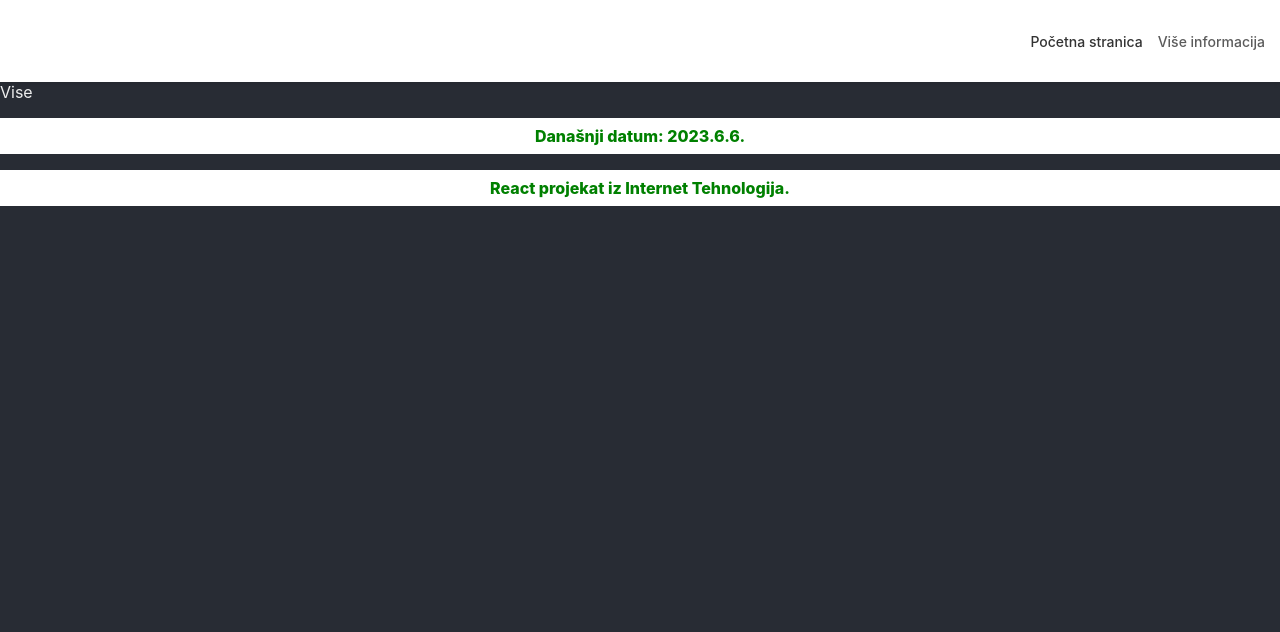
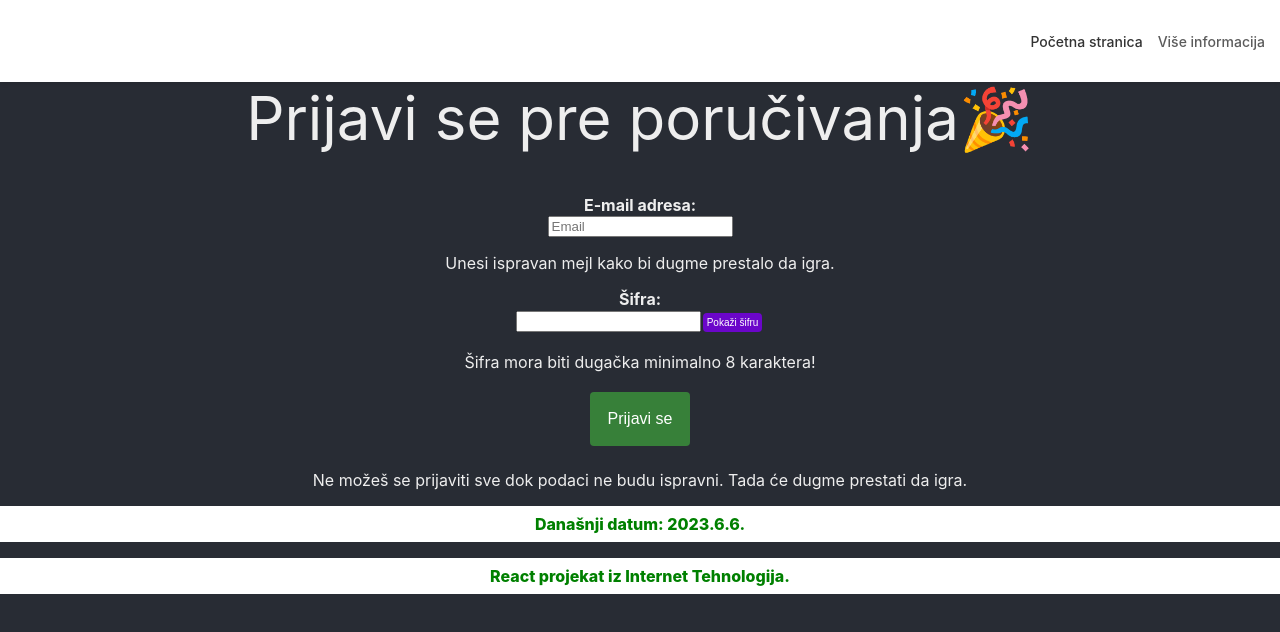
Before and after one commit to marijaoo/reactdomaci, a React (Create React App) app: page /vise in a window 1280 px wide. Shown: the top 632 px of the page. Built offline with nearby package versions, Linux system fonts and the light colour scheme.

Commit message:
Dodata funkcionalnost stranice Vise

```diff
--- a/src/App.css
+++ b/src/App.css
@@ -86,6 +86,23 @@
   cursor: pointer;
   border-radius: 4px;
   transition: background-color 1s ease;
+}
+
+.button2 {
+background-color: #6b06ca;
+  border: none;
+  color: white;
+  text-align: center;
+  display: inline-block;
+  font-size: 10px;
+  cursor: pointer;
+  border-radius: 4px;
+  transition: background-color 1s ease;
+  padding: 4px;
+}
+
+.button2:hover {
+background-color: #461c22;
 }
 
 button:hover {
--- a/src/projekat/Vise.jsx
+++ b/src/projekat/Vise.jsx
@@ -1,11 +1,145 @@
-import React, { Component } from 'react'
 
-export class Vise extends Component {
-  render() {
-    return (
-      <div>Vise</div>
+import React, { useState } from 'react'
+
+function App() {
+  const minPasswordLength = 8
+
+  const [form, setForm] = useState({
+    email: '',
+    password: '',
+  })
+
+  const [toggleClass, setToggleClass] = useState(false)
+  const [isPasswordShown, setPasswordShown] = useState(false)
+
+  const handleForm = (e) => {
+    setForm({
+      ...form,
+      [e.target.name]: e.target.value,
+    })
+  }
+
+  const validateEmail = (email) => String(email)
+    .toLowerCase()
+    .trim() // ignorisi prazna polja koja korisnik unese
+    .match(
+      /^(([^<>()[\]\\.,;:\s@"]+(\.[^<>()[\]\\.,;:\s@"]+)*)|(".+"))@((\[[0-9]{1,3}\.[0-9]{1,3}\.[0-9]{1,3}\.[0-9]{1,3}\])|(([a-zA-Z\-0-9]+\.)+[a-zA-Z]{2,}))$/,
     )
+
+  const annoyingSubmitButton = () => {
+    if (
+      form.password.length < minPasswordLength
+      || !validateEmail(form.email)
+    ) {
+      setToggleClass((prevState) => !prevState)
+
+      setTimeout(() => {
+
+      }, 1000)
+    }
   }
+
+  return (
+
+      <section>
+
+
+            <div className="text-center">
+              <span className="title text-center">
+                Prijavi se pre poručivanja🎉
+              </span>
+            </div>
+<br></br><br></br>
+
+        <form
+          autoComplete="false"
+          action="http://localhost:3000/"
+          method="GET"
+          onChange={handleForm}
+          className='text-center'
+        >
+          <div className="input-block">
+            <label htmlFor="email" className={`label`}>
+              <b>E-mail adresa:</b>
+            </label>
+            <br></br>
+            <input
+              id="email"
+              type="email"
+              name="email"
+              defaultValue={form.email}
+              placeholder="Email"
+              tabIndex={1}
+              required
+            />
+          </div>
+          <div>
+            {!validateEmail(form.email) && (
+              <p> Unesi ispravan mejl kako bi dugme prestalo da igra. </p>
+            )}
+          </div>
+
+          <div>
+            <label htmlFor="password" className={`label`}>
+              <b>Šifra:</b>
+            </label>
+            <br></br>
+            <span className="input-password-group">
+              <input
+                className={`input ${form.password.length < minPasswordLength
+                  ? 'wrong-input'
+                  : 'correct-input'
+                }  ${!form.password ? 'empty' : ''}`}
+                id="password"
+                type={isPasswordShown ? 'text' : 'password'}
+                name="password"
+                defaultValue={form.password}
+                minLength="8"
+                tabIndex={2}
+                required
+              />
+
+              <button type="button" className='button2' onClick={() => setPasswordShown(!isPasswordShown)}> Pokaži šifru </button>
+
+            </span>
+          </div>
+          <div>
+            {form.password.length < minPasswordLength && (
+              <p>
+                  Šifra mora biti dugačka minimalno 8 karaktera!
+              </p>
+            )}
+          </div>
+          <div
+            style={{
+              transform: `translateX(${toggleClass
+
+                && !(
+                  form.password.length >= minPasswordLength
+                  && validateEmail(form.email)
+                )
+                ? '-15vh'
+                : '0'
+              }`,
+              transition: 'transform 50ms ease-in-out',
+            }}
+          >
+            <button
+              type="submit"
+              tabIndex={3}
+              onMouseEnter={annoyingSubmitButton}
+            >
+              Prijavi se
+            </button>
+          </div>
+          <br></br>
+          <div>
+            Ne možeš se prijaviti sve dok podaci ne budu ispravni. Tada će dugme prestati da igra.
+          </div>
+        </form>
+      </section>
+
+  )
 }
 
-export default Vise
+export default App
--- a/src/projekat/components/Button.jsx
+++ b/src/projekat/components/Button.jsx
@@ -4,12 +4,7 @@
 
     return (
       <button className={`btn `} key={key} onClick={onClick}>
-
-         <Link to="/vise" style={{ textDecoration: 'none', color: 'whitesmoke'}}>{text}</Link>
-
-
-
-
+         {text}
     </button>
     )
 
--- a/src/projekat/components/Proizvod.jsx
+++ b/src/projekat/components/Proizvod.jsx
@@ -1,5 +1,6 @@
 import React, { Component } from 'react'
 import Button from './Button'
+import { Link } from 'react-router-dom'
 
 import { ValuteKontekst } from '../context/valute-kontekst';
 
@@ -27,7 +28,7 @@
         </p>
         <div className="card-footer d-flex space-between">
             <h4>Cena: {kontekstCena}</h4>
-            <Button btnClass={"btn-success"} text="Kupi!" />
+            <Link to="/vise" style={{ textDecoration: 'none', color: 'whitesmoke'}}> <Button text="Kupi!" /> </Link>
 
         </div>
 
```
Also changed, not shown: src/ViseDugme.css (added, +181 -0 lines).
